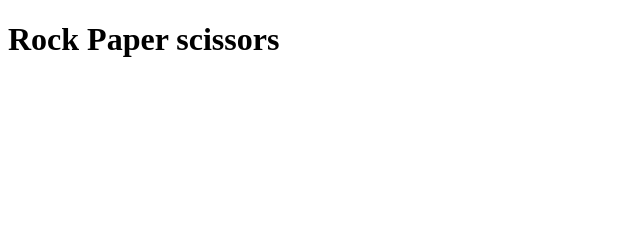
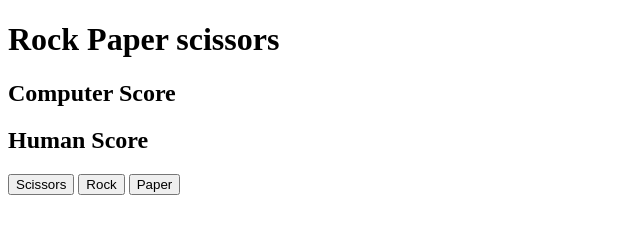
Before and after one commit to osff56-del/RockPAperScissors, a plain HTML site: page index.html in a window 1280 px wide. Shown: the whole page, without its empty margins (0-640 px from the left). Drawn offline with Linux system fonts and the light colour scheme.

Commit message:
finished html for ui of Rock paper scissors

```diff
--- a/index.html
+++ b/index.html
@@ -9,9 +9,23 @@
 </head>
 <body>
     <h1>Rock Paper scissors</h1>
-    <div class="score">
+    <div class="everything-container">
+        <div class="score">
+            <div class="cpu-score">
+                <h2>Computer Score</h2>
+            </div>
+            <div class="human-score">
+                <h2>Human Score</h2>
+            </div>
+        </div>
+        <div class="game-log">
+
+        </div>
+        <div class="buttons">
+            <button class="scissors">Scissors</button>
+            <button class="rock">Rock</button>
+            <button class="paper">Paper</button>
 
     </div>
-    <div
 </body>
 </html>
--- /dev/null
+++ b/scripts/buttontest.js
@@ -0,0 +1,4 @@
+const testbtn = document.querySelector("#test");
+testbtn.addEventListener("click", () => {
+    alert("Test?");
+})
```
Also changed, not shown: buttontest.js (deleted), scripts/rps.js (renamed from rps.js).
